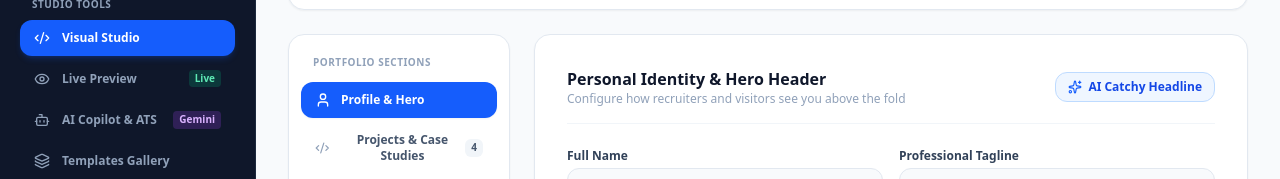
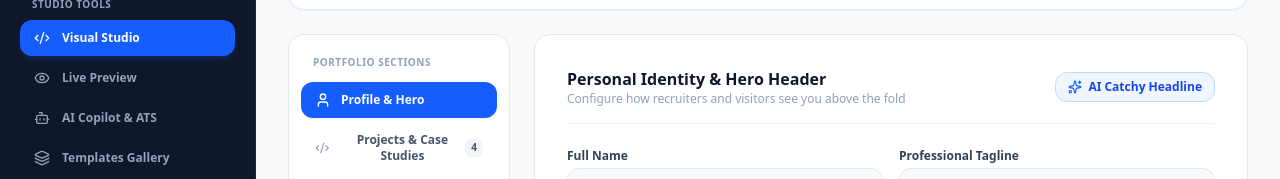
Before and after one commit to Ami765/Protify, a React (Vite) app: page / in a window 1280 px wide. Shown: the part 184-363 px from the top of the page. Built offline with nearby package versions, Linux system fonts and the light colour scheme.

Commit message:
feat: Make some little changes in basics of WEB APP

```diff
--- a/index.html
+++ b/index.html
@@ -3,9 +3,9 @@
   <head>
     <meta charset="UTF-8" />
     <meta name="viewport" content="width=device-width, initial-scale=1.0" />
-    <title>Portify — AI Portfolio Builder</title>
+    <title>Protify — AI Portfolio Builder</title>
     <meta name="description" content="Build stunning developer, designer, and creator portfolios in minutes with AI copilot assistance." />
-    <meta property="og:title" content="Portify — AI Portfolio Builder" />
+    <meta property="og:title" content="Protify — AI Portfolio Builder" />
     <meta property="og:description" content="Build stunning developer, designer, and creator portfolios in minutes with AI copilot assistance." />
     <meta property="og:type" content="website" />
     <meta name="twitter:card" content="summary_large_image" />
--- a/metadata.json
+++ b/metadata.json
@@ -1,5 +1,5 @@
 {
-  "name": "Portify",
+  "name": "Protify",
   "description": "AI-powered modern portfolio builder, interactive resume generator, and career showcase studio.",
   "requestFramePermissions": [],
   "majorCapabilities": ["MAJOR_CAPABILITY_SERVER_SIDE_GEMINI_API"]
--- a/src/components/Sidebar.tsx
+++ b/src/components/Sidebar.tsx
@@ -28,8 +28,8 @@ export const Sidebar: React.FC<SidebarProps> = ({
 }) => {
   const navItems: { id: NavTab; label: string; icon: React.ElementType; badge?: string }[] = [
     { id: 'editor', label: 'Visual Studio', icon: Code2 },
-    { id: 'preview', label: 'Live Preview', icon: Eye, badge: 'Live' },
-    { id: 'ai-agent', label: 'AI Copilot & ATS', icon: Bot, badge: 'Gemini' },
+    { id: 'preview', label: 'Live Preview', icon: Eye },
+    { id: 'ai-agent', label: 'AI Copilot & ATS', icon: Bot },
     { id: 'templates', label: 'Templates Gallery', icon: Layers },
     { id: 'analytics', label: 'Visitor Analytics', icon: TrendingUp },
     { id: 'settings', label: 'Domain & Export', icon: Settings },
--- a/src/index.css
+++ b/src/index.css
@@ -2,7 +2,10 @@
 
 @layer base {
   body {
-    @apply antialiased bg-[#F1F5F9] text-slate-900;
+    background-color: #f1f5f9;
+    color: #0f172a;
+    -webkit-font-smoothing: antialiased;
+    -moz-osx-font-smoothing: grayscale;
     font-feature-settings: "cv02", "cv03", "cv04", "cv11";
   }
 }
--- a/src/main.tsx
+++ b/src/main.tsx
@@ -1,6 +1,8 @@
 import {StrictMode} from 'react';
 import {createRoot} from 'react-dom/client';
 import App from './App.tsx';
+// CSS is resolved by the bundler and has no TypeScript module declaration.
+// @ts-ignore
 import './index.css';
 
 createRoot(document.getElementById('root')!).render(
```
Also changed, not shown: 1 other file (tests, documents, lock files or other folders).
